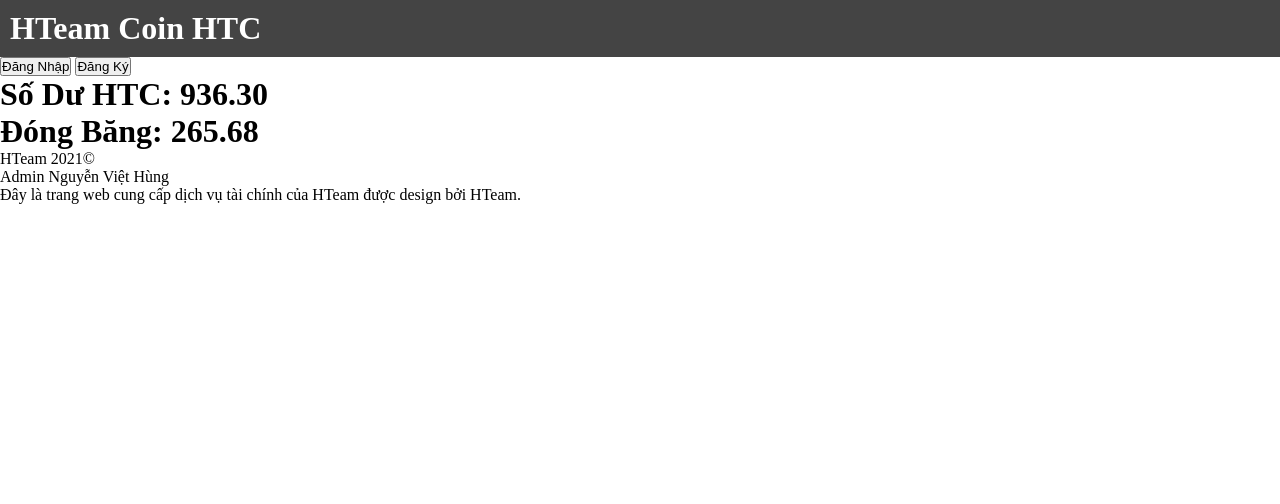
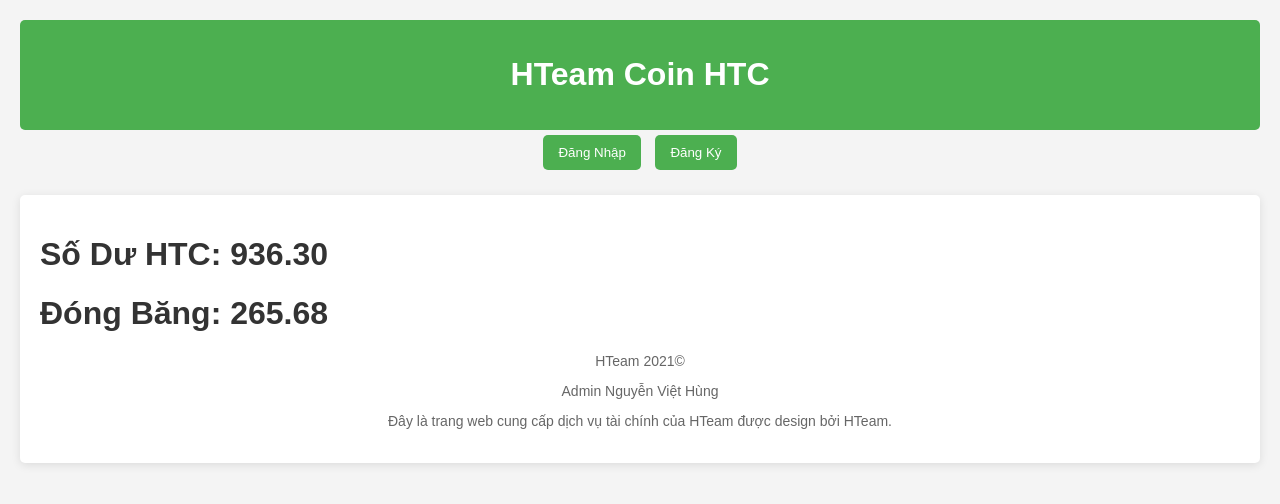
Before and after one commit to HTeamofficial/HTeam, a plain HTML site: page index.html in a window 1280 px wide. Drawn offline with Linux system fonts and the light colour scheme.

Commit message:
styles.css

```diff
--- a/styles.css
+++ b/styles.css
@@ -1,51 +1,49 @@
-/* Reset margin và padding cho toàn bộ trang */
-* {
+body {
+    font-family: Arial, sans-serif;
+    background-color: #f4f4f4;
+    color: #333;
     margin: 0;
-    padding: 0;
-    box-sizing: border-box;
+    padding: 20px;
 }
 
-/* Kiểu dáng cho menu */
-nav {
-    background-color: #333; /* Màu nền của menu */
+header {
+    text-align: center;
+    background-color: #4CAF50; /* Màu nền Header */
     color: white;
-    position: absolute; /* Đặt menu ở vị trí tuyệt đối */
-    top: 50px; /* Cách header một chút */
-    left: 0;
-    width: 100%; /* Chiếm 100% chiều rộng */
-    display: none; /* Ẩn menu mặc định */
+    padding: 15px 0;
+    border-radius: 5px;
 }
 
-nav.visible {
-    display: block; /* Hiển thị menu khi có class 'visible' */
+.main {
+    background: white; /* Màu nền của nội dung chính */
+    border-radius: 5px;
+    padding: 20px;
+    box-shadow: 0 2px 10px rgba(0, 0, 0, 0.1);
 }
 
-/* Kiểu dáng cho các mục trong menu */
-nav ul {
-    list-style-type: none; /* Không hiển thị dấu chấm */
+.login-signup {
+    text-align: center;
+    margin-bottom: 20px;
 }
 
-nav ul li {
-    padding: 10px; /* Khoảng cách cho các mục menu */
-    cursor: pointer; /* Thay đổi con trỏ khi hover */
+button {
+    background-color: #4CAF50; /* Màu nền cho nút */
+    color: white;
+    border: none;
+    padding: 10px 15px;
+    margin: 5px;
+    border-radius: 5px;
+    cursor: pointer;
+    transition: background-color 0.3s;
 }
 
-nav ul li:hover {
-    background-color: #555; /* Chỉnh màu khi hover */
+button:hover {
+    background-color: #45a049; /* Màu nền khi di chuột qua */
 }
 
-/* Kiểu cho header */
-header {
-    background-color: #444;
-    color: white;
-    padding: 10px;
-    display: flex;
-    justify-content: space-between;
-    align-items: center;
+.intro-text {
+    margin-top: 20px;
+    font-size: 14px;
+    text-align: center;
+    color: #666; /* Màu chữ cho phần giới thiệu */
 }
-
-/* Nút menu */
-.menu-toggle {
-    font-size: 24px; /* Kích thước chữ cho nút 3 gạch */
-    cursor: pointer; /* Đổi con trỏ khi hover */
-}
```
